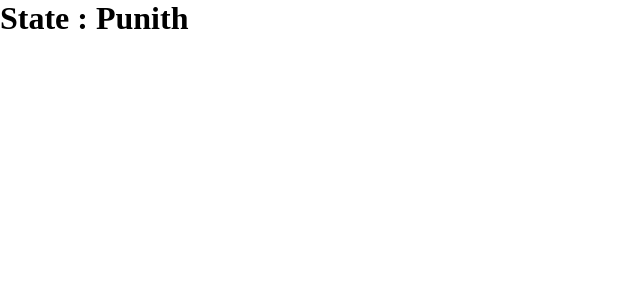
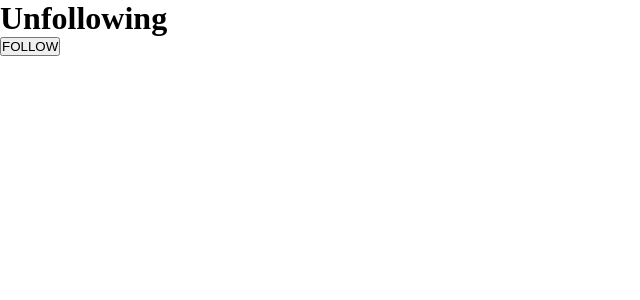
Before and after one commit to TopSDE/react-vite, a React (Vite) app: page / in a window 1280 px wide. Shown: the top 300 px of the page, without its empty margins (0-640 px from the left). Built offline with nearby package versions, Linux system fonts and the light colour scheme.

Commit message:
17/01/26

```diff
--- a/src/App.jsx
+++ b/src/App.jsx
@@ -372,13 +372,13 @@ export default App
     export default App
 */
 
-// -------------------------------------------------------
+// ---------------------------------------------------------------------------
 // **IMP
 // HOOKS
     // FUNCTIONS -> FBC -> 16.8
     // 3 BASIC => useState() , useEffect(), useContext()
     //
-// /*
+/*
 
 import React from 'react'
 import StateComponent from './StateComponent'
@@ -393,4 +393,45 @@ const App = () => {
 }
 export default App
 
+*/
+
+// ---------------------------------
+// **IMP
+// HOOKS => COUNTER
+/*
+
+import React from 'react'
+import SimpleCounter from './task/SimpleCounter'
+
+const App = () => {
+
+    return (
+        <>
+            <SimpleCounter/>
+        </>
+    )
+}
+export default App
+
 // */
+
+// ---------------------------------
+// **IMP
+// HOOKS => TOGGLE
+//*
+
+import React from 'react'
+import SimpleCounter from './task/SimpleCounter'
+import ToggleContent from './task/ToggleContent'
+
+const App = () => {
+
+    return (
+        <>
+            <ToggleContent/>
+        </>
+    )
+}
+export default App
+
+// */
--- /dev/null
+++ b/src/task/SimpleCounter.jsx
@@ -0,0 +1,53 @@
+// ---------------------------------
+// **IMP
+// HOOKS => COUNTER
+// /*
+
+import React, { useState } from 'react'
+
+const SimpleCounter = () => {
+
+    let [counter, setCounter] = useState(0)
+
+    // let func = (str) => {
+    //     if (str == "inc") {
+    //         setCounter(counter + 1)
+    //     }
+
+    //     else if (str == "dec" && counter > 0) {
+    //         setCounter(counter - 1)
+    //     }
+
+    //     else {
+    //         setCounter(0)
+    //     }
+    // }
+
+    let increment = () => {
+        setCounter(counter + 1)
+    }
+
+    let decrement = () => {
+        if (counter > 0) {
+            setCounter(counter - 1)
+        }
+    }
+
+    let reset = () => {
+        setCounter(0)
+    }
+
+    return (
+        <>
+            {counter}
+            <br/>
+            <button onClick={increment}>INCREMENT</button>
+            <button onClick={decrement}>DECREMENT</button>
+            <button onClick={reset}>RESET</button>
+        </>
+    )
+}
+
+export default SimpleCounter
+
+// */
--- /dev/null
+++ b/src/task/ToggleContent.jsx
@@ -0,0 +1,24 @@
+// ---------------------------------
+// **IMP
+// HOOKS => TOGGLE
+// /*
+
+import React, { useState } from 'react'
+
+const ToggleContent = () => {
+    let [toggle, setToggle] = useState(false)
+
+    let handleToggle = () => {
+        setToggle(!toggle)
+    }
+
+    return (
+        <>
+            <h1>{toggle ? "Following" : "Unfollowing"}</h1>
+            <button onClick={handleToggle}>{toggle ? "UNFOLLOW" : "FOLLOW"}</button>
+        </>
+    )
+}
+export default ToggleContent
+
+// */
```
Also changed, not shown: src/StateComponent.jsx (+11 -1 lines).
